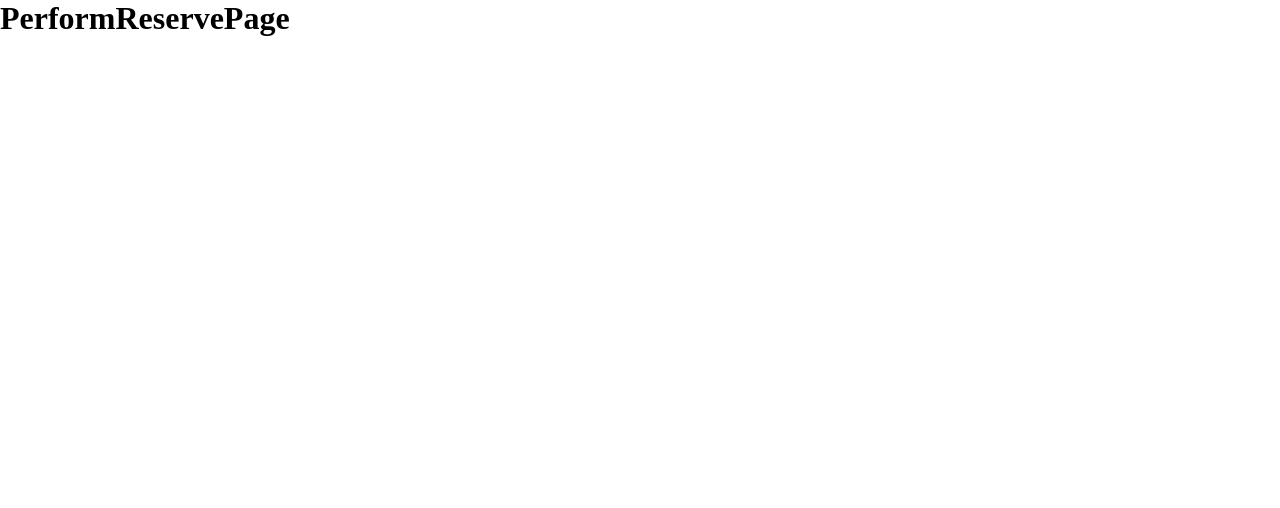
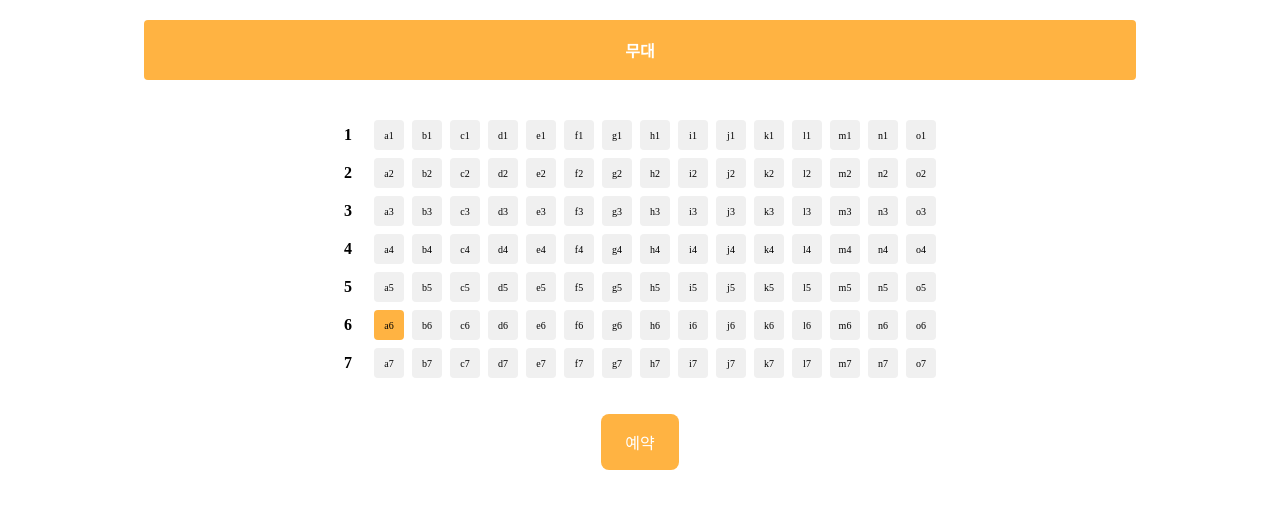
Before and after one commit to server-ticketingproject/frontend, a React (Vite) app: page /perform-reserve in a window 1280 px wide. Shown: the top 508 px of the page. Built offline with nearby package versions, Linux system fonts and the light colour scheme; a web font is replaced by a local one.

Commit message:
feat/add stage reservation

```diff
--- a/package.json
+++ b/package.json
@@ -11,12 +11,14 @@
   },
   "dependencies": {
     "@react-oauth/google": "^0.12.2",
+    "@types/styled-components": "^5.1.34",
     "axios": "^1.9.0",
     "react": "^19.0.0",
     "react-dom": "^19.0.0",
     "react-icons": "^5.5.0",
     "react-router-dom": "^7.6.2",
-    "sass": "^1.89.1"
+    "sass": "^1.89.1",
+    "styled-components": "^6.1.19"
   },
   "devDependencies": {
     "@eslint/js": "^9.22.0",
--- /dev/null
+++ b/src/components/PerfomrReservePage/Stage/index.tsx
@@ -0,0 +1,322 @@
+import React, { useState } from 'react';
+import styled from 'styled-components';
+import COLORS from "../../../styles/colors";
+import { HStack } from '../../HStack';
+import { SPACING } from '../../../styles/spacing';
+import { FONTS } from '../../../styles/fonts';
+import Button from '../../Button';
+import { VStack } from '../../VStack';
+
+declare module 'styled-components' {
+  export interface DefaultTheme {}
+}
+
+interface StageProps {
+  stageList?: StageList[];
+  onSeatSelect?: (seatId: string) => void;
+}
+
+interface StageList {
+  id: string;
+  isSelected: boolean;
+  isAvailable?: boolean;
+}
+
+const StageContainer = styled.div`
+  display: flex;
+  flex-direction: column;
+  align-items: center;
+  gap: 20px;
+  padding: 20px;
+`;
+
+const Stage = styled.div`
+  width: 80%;
+  height: 60px;
+  background-color: ${COLORS.brandPrimary};
+  color: ${COLORS.textInvert};
+  display: flex;
+  justify-content: center;
+  align-items: center;
+  font-weight: bold;
+  margin-bottom: 20px;
+  border-radius: 4px;
+`;
+
+const SeatsGrid = styled.div`
+  display: grid;
+  grid-template-columns: repeat(15, 1fr);
+  gap: 8px;
+  width: 100%;
+  max-width: 800px;
+  margin: 0 auto;
+`;
+
+const Seat = styled.div<{ $isSelected: boolean; $isAvailable: boolean }>`
+  width: 30px;
+  height: 30px;
+  border-radius: 4px;
+  background-color: ${(props: { $isAvailable: boolean; $isSelected: boolean }) =>
+    !props.$isAvailable ? '#cccccc' :
+    props.$isSelected ? COLORS.brandPrimary : '#f0f0f0'};
+  cursor: ${(props: { $isAvailable: boolean }) => (props.$isAvailable ? 'pointer' : 'not-allowed')};
+  display: flex;
+  justify-content: center;
+  align-items: center;
+  font-size: 10px;
+  user-select: none;
+  transition: background-color 0.2s;
+
+  &:hover {
+    opacity: ${(props: { $isAvailable: boolean }) => (props.$isAvailable ? 0.8 : 1)};
+  }
+`;
+
+const RowLabel = styled.div`
+  display: flex;
+  align-items: center;
+  margin-right: 10px;
+  font-weight: bold;
+  min-width: 20px;
+`;
+
+const ColumnLabel = styled.div`
+  text-align: center;
+  font-weight: bold;
+  font-size: 12px;
+  margin-bottom: 5px;
+`;
+
+const SeatsContainer = styled.div`
+  display: flex;
+  flex-direction: column;
+  gap: 8px;
+`;
+
+const ColumnLabels = styled.div`
+  display: grid;
+  grid-template-columns: 20px repeat(15, 30px);
+  gap: 8px;
+  margin-left: 30px;
+  margin-bottom: 5px;
+`;
+
+export default function StageComponent({
+  stageList = [],
+  onSeatSelect
+}: StageProps) {
+  const [isModalOpen, setIsModalOpen] = useState(false);
+  const [selectedSeat, setSelectedSeat] = useState('a6'); // Default to a6 as initially selected
+
+  // Function to open modal with selected seat
+  const openModal = (seatId: string) => {
+    setSelectedSeat(seatId);
+    setIsModalOpen(true);
+  };
+
+  const closeModal = () => {
+    setIsModalOpen(false);
+    setSelectedSeat('');
+  };
+
+  const handleConfirm = () => {
+    console.log(`Confirmed selection for seat ${selectedSeat}`);
+    closeModal();
+  };
+
+  const [seats, setSeats] = useState<StageList[]>(() => {
+    // If stageList is provided, use it, otherwise create default seats
+    if (stageList.length > 0) {
+      return stageList;
+    }
+
+    // Create default seats from a1 to o7
+    const defaultSeats: StageList[] = [];
+    const rows = 7;
+    const columns = ['a', 'b', 'c', 'd', 'e', 'f', 'g', 'h', 'i', 'j', 'k', 'l', 'm', 'n', 'o'];
+
+    for (let row = 1; row <= rows; row++) {
+      for (const col of columns) {
+        const seatId = `${col}${row}`;
+        defaultSeats.push({
+          id: seatId,
+          isSelected: seatId === 'a6', // Set a6 as selected by default
+          isAvailable: true,
+        });
+      }
+    }
+    return defaultSeats;
+  });
+
+  const handleSeatClick = (seatId: string) => {
+    setSeats(prevSeats =>
+      prevSeats.map(seat =>
+        seat.id === seatId
+          ? { ...seat, isSelected: !seat.isSelected }
+          : seat
+      )
+    );
+
+    if (onSeatSelect) {
+      onSeatSelect(seatId);
+    }
+  };
+
+  // Group seats by row
+  const seatsByRow: {[key: number]: StageList[]} = {};
+  seats.forEach(seat => {
+    const row = parseInt(seat.id.substring(1));
+    if (!seatsByRow[row]) {
+      seatsByRow[row] = [];
+    }
+    seatsByRow[row].push(seat);
+  });
+
+  const columns = ['a', 'b', 'c', 'd', 'e', 'f', 'g', 'h', 'i', 'j', 'k', 'l', 'm', 'n', 'o'];
+
+  return (
+    <>
+    <StageContainer>
+      <Stage>무대</Stage>
+
+      {/* <ColumnLabels>
+        <div></div>
+        {columns.map(col => (
+          <ColumnLabel key={col}>{col.toUpperCase()}</ColumnLabel>
+        ))}
+      </ColumnLabels> */}
+
+      <SeatsContainer>
+        {Object.entries(seatsByRow).map(([row, rowSeats]) => (
+          <div key={row} style={{ display: 'flex', alignItems: 'center' }}>
+            <RowLabel>{row}</RowLabel>
+            <SeatsGrid>
+              {rowSeats.map(seat => (
+                <Seat
+                  key={seat.id}
+                  $isSelected={seat.isSelected}
+                  $isAvailable={seat.isAvailable !== false}
+                  onClick={() => seat.isAvailable !== false && handleSeatClick(seat.id)}
+                >
+                  {seat.id}
+                </Seat>
+              ))}
+            </SeatsGrid>
+          </div>
+        ))}
+      </SeatsContainer>
+      <div style={{ display: 'flex', justifyContent: 'center', marginTop: SPACING.medium }}>
+        <Button
+            onClick={() => {setIsModalOpen(true)}}
+            text="예약"
+            paddingVertical={SPACING.medium}
+            paddingHorizontal={SPACING.huge}
+            fontSize={FONTS.size.body}
+        />
+      </div>
+    </StageContainer>
+    {isModalOpen && (
+      <div
+        style={{
+          position: 'fixed',
+          top: 0,
+          left: 0,
+          right: 0,
+          bottom: 0,
+          backgroundColor: 'rgba(0, 0, 0, 0.5)',
+          zIndex: 1000,
+          display: 'flex',
+          justifyContent: 'center',
+          alignItems: 'center',
+          padding: '20px'
+        }}
+        onClick={closeModal}
+      >
+        <div
+          style={{
+            backgroundColor: 'white',
+            borderRadius: '8px',
+            padding: '32px',
+            width: '100%',
+            maxWidth: '400px',
+            boxShadow: '0 4px 20px rgba(0, 0, 0, 0.15)'
+          }}
+          onClick={e => e.stopPropagation()}
+        >
+          <p style={{
+            fontSize: FONTS.size.title,
+            fontWeight: 600,
+            marginBottom: SPACING.medium,
+            textAlign: 'center',
+            marginTop: 0
+          }}>
+            선택한 좌석
+          </p>
+          <div style={{
+            textAlign: 'center',
+            marginBottom: SPACING.medium,
+            minHeight: '24px',
+            display: 'flex',
+            flexWrap: 'wrap',
+            justifyContent: 'center',
+            gap: '8px'
+          }}>
+            {seats.filter(seat => seat.isSelected).length > 0 ? (
+              seats
+                .filter(seat => seat.isSelected)
+                .map(seat => (
+                  <span
+                    key={seat.id}
+                    style={{
+                      display: 'inline-block',
+                      padding: '4px 8px',
+                      backgroundColor: COLORS.brandPrimary,
+                      color: 'white',
+                      borderRadius: '4px',
+                      fontSize: FONTS.size.body,
+                      whiteSpace: 'nowrap'
+                    }}
+                  >
+                    {seat.id}
+                  </span>
+                ))
+            ) : (
+              <span style={{ color: COLORS.textSecond }}>선택된 좌석이 없습니다</span>
+            )}
+          </div>
+          <p style={{
+            fontSize: FONTS.size.body,
+            textAlign: 'center',
+            marginBottom: SPACING.medium,
+            marginTop: SPACING.medium
+          }}>
+            예약하시겠습니까?
+          </p>
+
+          <div style={{
+            display: 'flex',
+            gap: SPACING.medium,
+            marginTop: SPACING.huge,
+            justifyContent: 'center'
+          }}>
+            <Button
+              onClick={() => closeModal()}
+              text="취소"
+              paddingVertical={SPACING.medium}
+              paddingHorizontal={SPACING.huge}
+              fontSize={FONTS.size.body}
+            />
+            <Button
+              onClick={() => handleConfirm()}
+              text="확인"
+              paddingVertical={SPACING.medium}
+              paddingHorizontal={SPACING.huge}
+              fontSize={FONTS.size.body}
+            />
+          </div>
+        </div>
+      </div>
+    )}
+  </>
+);
+}
--- a/src/pages/PerformReservePage/index.tsx
+++ b/src/pages/PerformReservePage/index.tsx
@@ -1,7 +1,9 @@
+import StageComponent from "../../components/PerfomrReservePage/Stage";
+
 export default function PerformReservePage() {
     return (
         <div>
-            <h1>PerformReservePage</h1>
+            <StageComponent/>
         </div>
     );
 }
```
Also changed, not shown: 2 other files (tests, documents, lock files or other folders).
